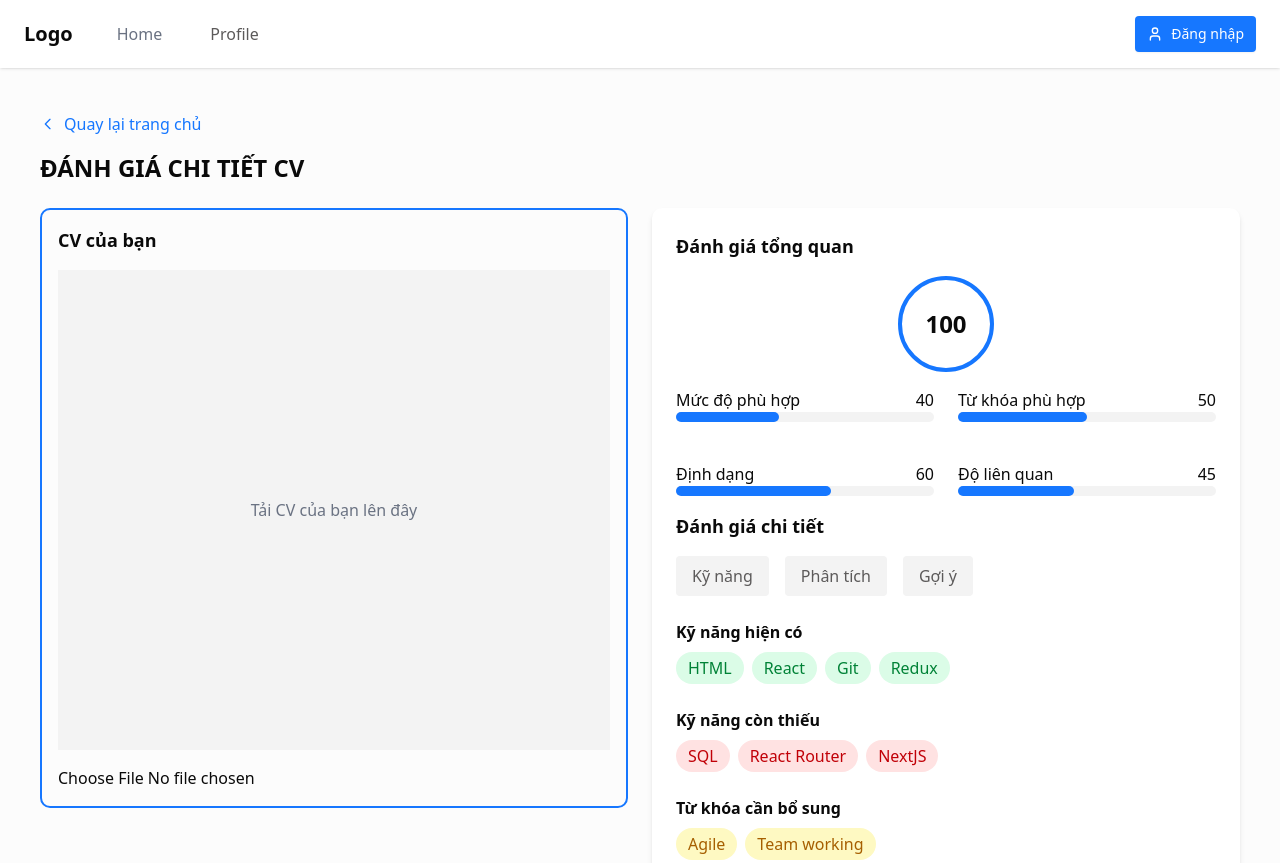
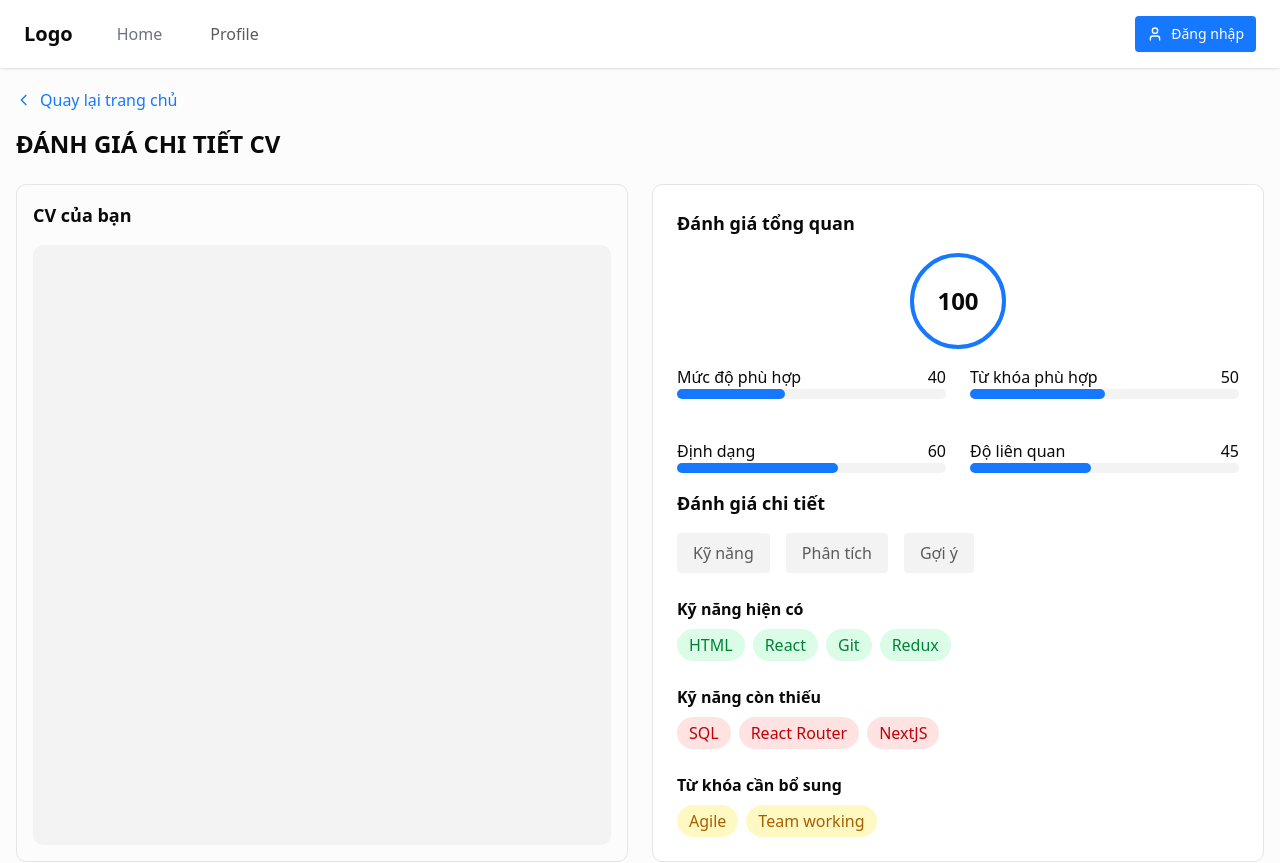
Before and after one commit to trgcghai/ResumeBoost, a React (Vite) app: page /details in a window 1280 px wide. Shown: the top 863 px of the page. Built offline with nearby package versions, Linux system fonts and the light colour scheme.

Commit message:
update ui for analysis result

```diff
--- a/src/pages/DetailCV.tsx
+++ b/src/pages/DetailCV.tsx
@@ -1,19 +1,9 @@
-import { useState, ChangeEvent } from "react";
 import { NavLink, Outlet } from "react-router-dom";
 
 // Define the component as a functional component with TypeScript
 const DetailCV: React.FC = () => {
-  // Define the type for cvFile state (it can be a File object or null)
-  const [cvFile, setCvFile] = useState<File | null>(null);
-
-  // Type the event for the file input change handler
-  const handleFileChange = (event: ChangeEvent<HTMLInputElement>) => {
-    const file = event.target.files?.[0] || null; // Safely access the first file
-    setCvFile(file);
-  };
-
   return (
-    <div className="container mx-auto p-6">
+    <div className="">
       {/* Back Button */}
       <NavLink to="/" className="text-main flex items-center mb-4">
         <svg
@@ -40,26 +30,14 @@ const DetailCV: React.FC = () => {
         {/* Left Section: CV Upload and Details */}
         <div className="col-span-2">
           {/* CV Upload Section */}
-          <div className="border-2 border-main rounded-lg p-4 mb-6">
+          <div className="border rounded-lg p-4">
             <h2 className="text-lg font-semibold mb-4">CV của bạn</h2>
-            <div className="bg-bgNormal h-120 flex items-center justify-center">
-              {cvFile ? (
-                <p>{cvFile.name}</p>
-              ) : (
-                <p className="text-gray-500">Tải CV của bạn lên đây</p>
-              )}
-            </div>
-            <input
-              type="file"
-              accept=".pdf,.doc,.docx"
-              onChange={handleFileChange}
-              className="mt-4"
-            />
+            <div className="bg-bgNormal h-[600px] flex items-center justify-center rounded-lg"></div>
           </div>
         </div>
 
         {/* Right Section: Overall Evaluation */}
-        <div className="bg-white shadow-md rounded-lg p-6 col-span-2">
+        <div className="bg-white rounded-lg p-6 col-span-2 border">
           <h2 className="text-lg font-semibold mb-4">Đánh giá tổng quan</h2>
           <div className="flex justify-center mb-4">
             <div className="relative">
```
